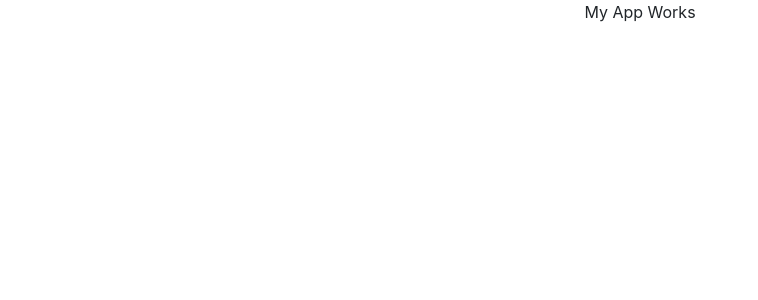
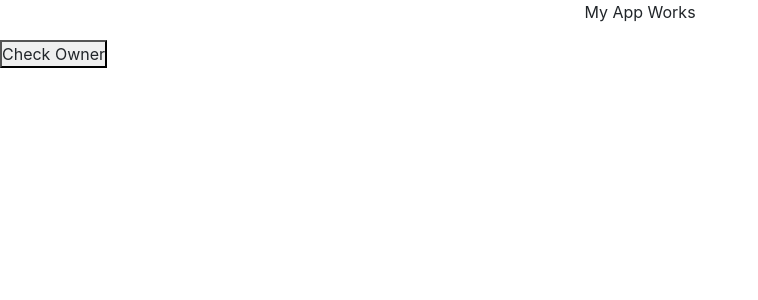
Before and after one commit to rahul-madaan/slot-booking-app, a React (Create React App) app: page / in a window 1280 px wide. Shown: the top 300 px of the page, without its empty margins (0-758 px from the left). Built offline with nearby package versions, Linux system fonts and the light colour scheme.

Commit message:
added dummy button on booking page

```diff
--- a/src/App.js
+++ b/src/App.js
@@ -1,10 +1,11 @@
-import logo from './logo.svg';
 import './App.css';
+import {SlotButton} from "./MyComponents/SlotButton";
 
 function App() {
   return (
     <div className="App">
-      <p>My App Works</p>
+        <p>My App Works</p>
+    <SlotButton/>
     </div>
   );
 }
--- a/src/MyComponents/SlotButton.js
+++ b/src/MyComponents/SlotButton.js
@@ -0,0 +1,11 @@
+import React from 'react'
+
+export const SlotButton = () => {
+    return (
+        <>
+            <button className="nav-link" id="contact-tab" data-bs-toggle="tab" data-bs-target="#contact"
+                    type="button" role="tab">Check Owner
+            </button>
+        </>
+    )
+}
```
